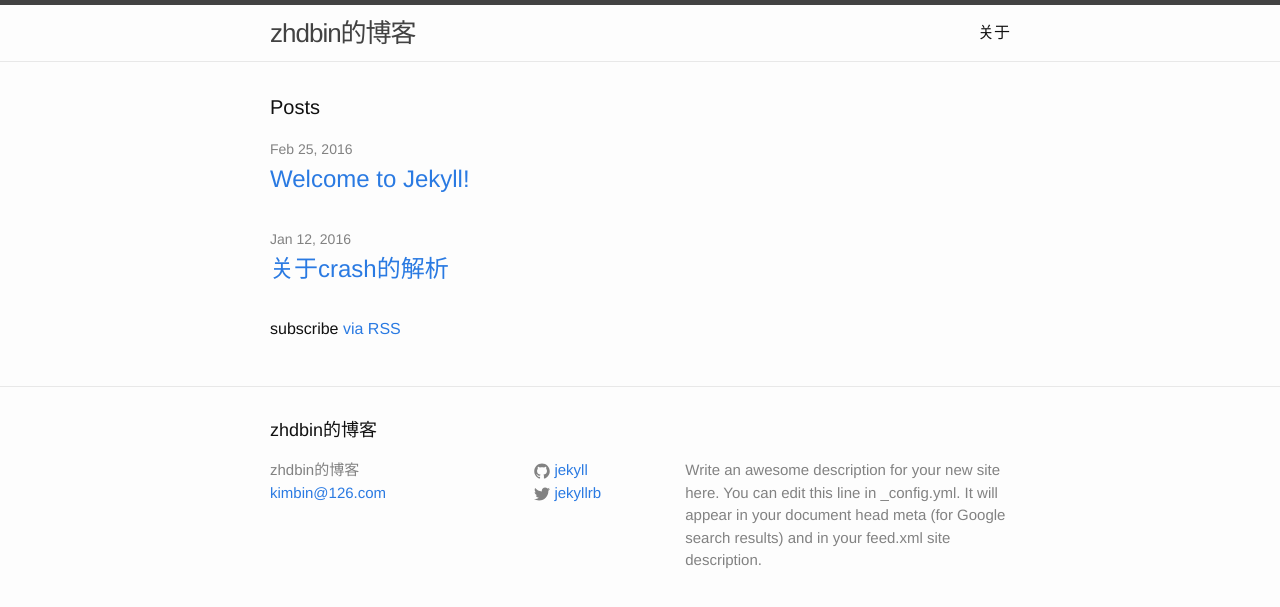
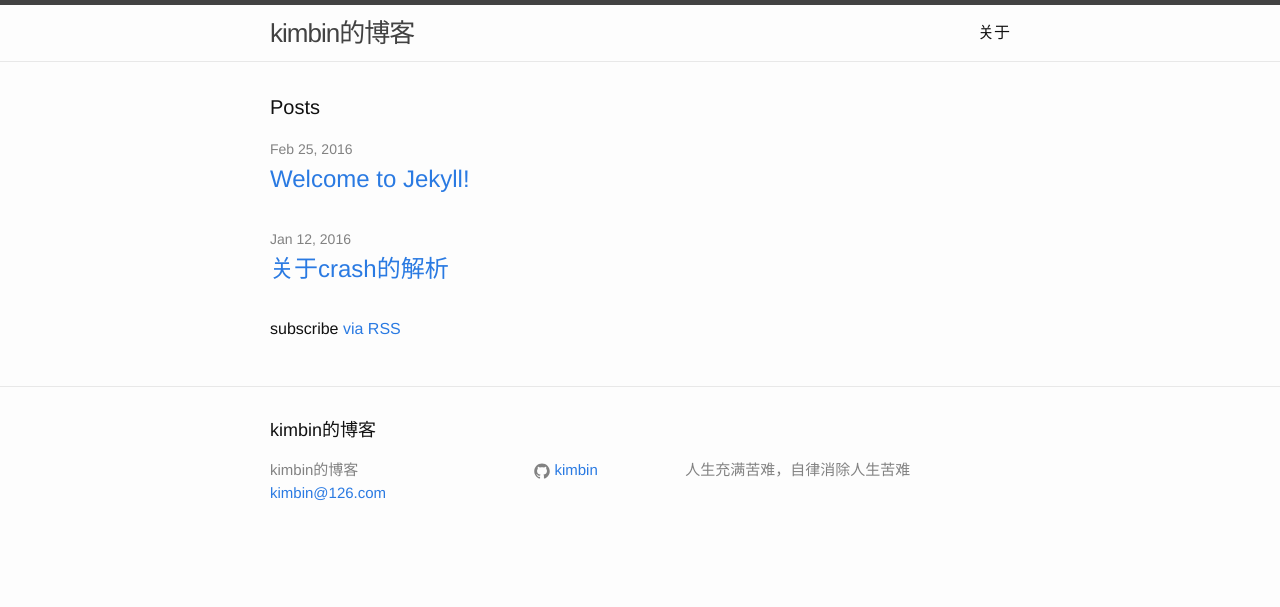
Before and after one commit to KimBin/kimbin.com, a Jekyll site: the page built from index.html, in a window 1280 px wide. Shown: the top 607 px of the page. Built offline with Jekyll 4.4.1, drawn with Linux system fonts in a browser that asks for light colours.

Commit message:
change the name and some configs

```diff
--- a/_config.yml
+++ b/_config.yml
@@ -6,16 +6,13 @@
 # 'jekyll serve'. If you change this file, please restart the server process.
 
 # Site settings
-title: zhdbin的博客
+title: kimbin的博客
 email: kimbin@126.com
 description: > # this means to ignore newlines until "baseurl:"
-  Write an awesome description for your new site here. You can edit this
-  line in _config.yml. It will appear in your document head meta (for
-  Google search results) and in your feed.xml site description.
+  人生充满苦难，自律消除人生苦难
 baseurl: "" # the subpath of your site, e.g. /blog
-url: "http://yourdomain.com" # the base hostname & protocol for your site
-twitter_username: jekyllrb
-github_username:  jekyll
+url: "http://kimbin.github.io" # the base hostname & protocol for your site
+github_username:  kimbin
 
 # Build settings
 markdown: kramdown
```
